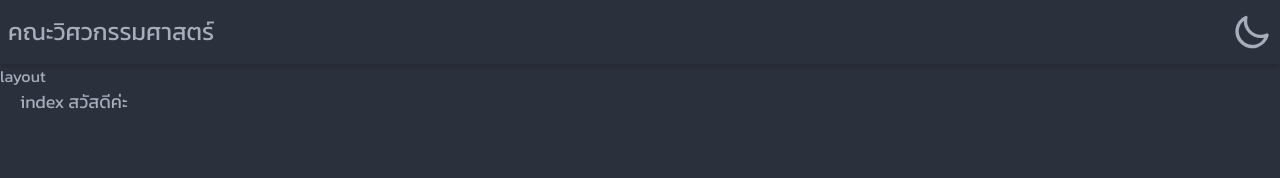
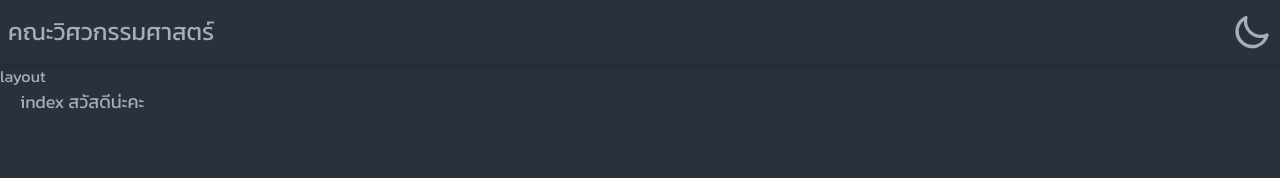
Before and after one commit to gnfdedsec/nextcontext, a Next.js app: page / in a window 1280 px wide. Shown: the top 178 px of the page. Built offline with nearby package versions, Linux system fonts and the light colour scheme.

Commit message:
add text นะคะ

```diff
--- a/pages/index.js
+++ b/pages/index.js
@@ -1,7 +1,7 @@
 export default function Home() {
   return (
     <div className="text-lg mx-5 font-thin">
-   index สวัสดีค่ะ
+   index สวัสดีน่ะคะ
   </div>
   );
 }
```
